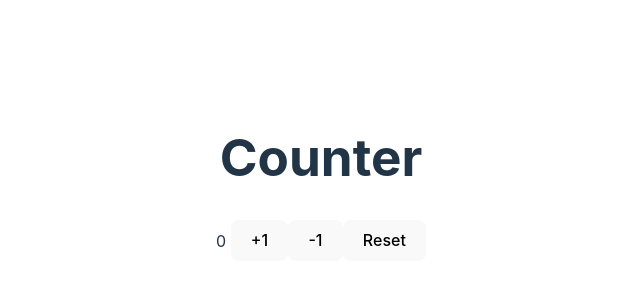
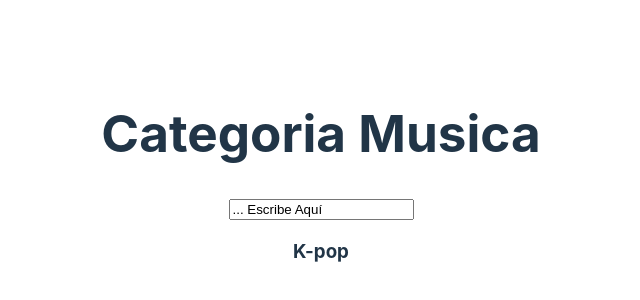
Before and after one commit to laluRiascos/Homeworks, a React (Vite) app: page / in a window 1280 px wide. Shown: the part 222-522 px from the top of the page, without its empty margins (319-959 px from the left). Built offline with nearby package versions, Linux system fonts and the light colour scheme.

Commit message:
04_Complete

```diff
--- /dev/null
+++ b/src/Challenge_04/AddCategory.jsx
@@ -0,0 +1,27 @@
+import {useState} from "react"
+
+export const AddCategory = ({onAddCategory}) => {
+
+    const [inputValue, setinputValue] = useState('... Escribe Aquí')
+
+    const onInputChange = (evt) => {
+        setinputValue(evt.target.value)
+    }
+
+    const onSubmit = (evt) => {
+        evt.preventDefault();
+        onAddCategory (inputValue);
+        setinputValue('')
+    }
+
+    return (
+        <form onSubmit={(event) => onSubmit(event)}>
+            < input
+                type="text"
+                placeholder="Ingresar"
+                value={inputValue}
+                onChange= {(event) => onInputChange(event)}
+                />
+        </form>
+    )
+}
--- /dev/null
+++ b/src/Challenge_04/GifGrid.jsx
@@ -0,0 +1,9 @@
+export const GifGrid = ({category}) => {
+
+    console.log(category)
+    return(
+        <>
+            <h3> {category} </h3>
+        </>
+    )
+}
--- /dev/null
+++ b/src/Challenge_04/GiftExpertApp.jsx
@@ -0,0 +1,30 @@
+import {useState} from "react"
+import {AddCategory} from "./AddCategory"
+import {GifGrid} from "./GifGrid"
+
+export const GiftExpertApp = () => {
+
+    const [categories, setCategories] = useState(['K-pop'])
+
+    const onAddCategory = ( category ) => {
+        setCategories( list => [...list, category])
+    }
+
+    return (
+        <>
+        <h1> Categoria Musica </h1>
+
+        <AddCategory onAddCategory={onAddCategory}/>
+        {
+            categories.map(
+                (category, key) =>
+                {
+                    return <GifGrid category={category} key={key}/>
+                }
+            )
+        }
+        </>
+    )
+}
+
+export default GiftExpertApp;
--- a/src/main.jsx
+++ b/src/main.jsx
@@ -3,10 +3,11 @@ import ReactDOM from 'react-dom/client'
 import App from './App.jsx'
 import FirstApp from './Challenge_02/FirstApp.jsx'
 import Buttons from './Challenge_03/buttons.jsx'
+import GiftExpertApp from './Challenge_04/GiftExpertApp.jsx'
 import './index.css'
 
 ReactDOM.createRoot(document.getElementById('root')).render(
   <React.StrictMode>
-    <Buttons />
+    <GiftExpertApp />
   </React.StrictMode>,
 )
```
